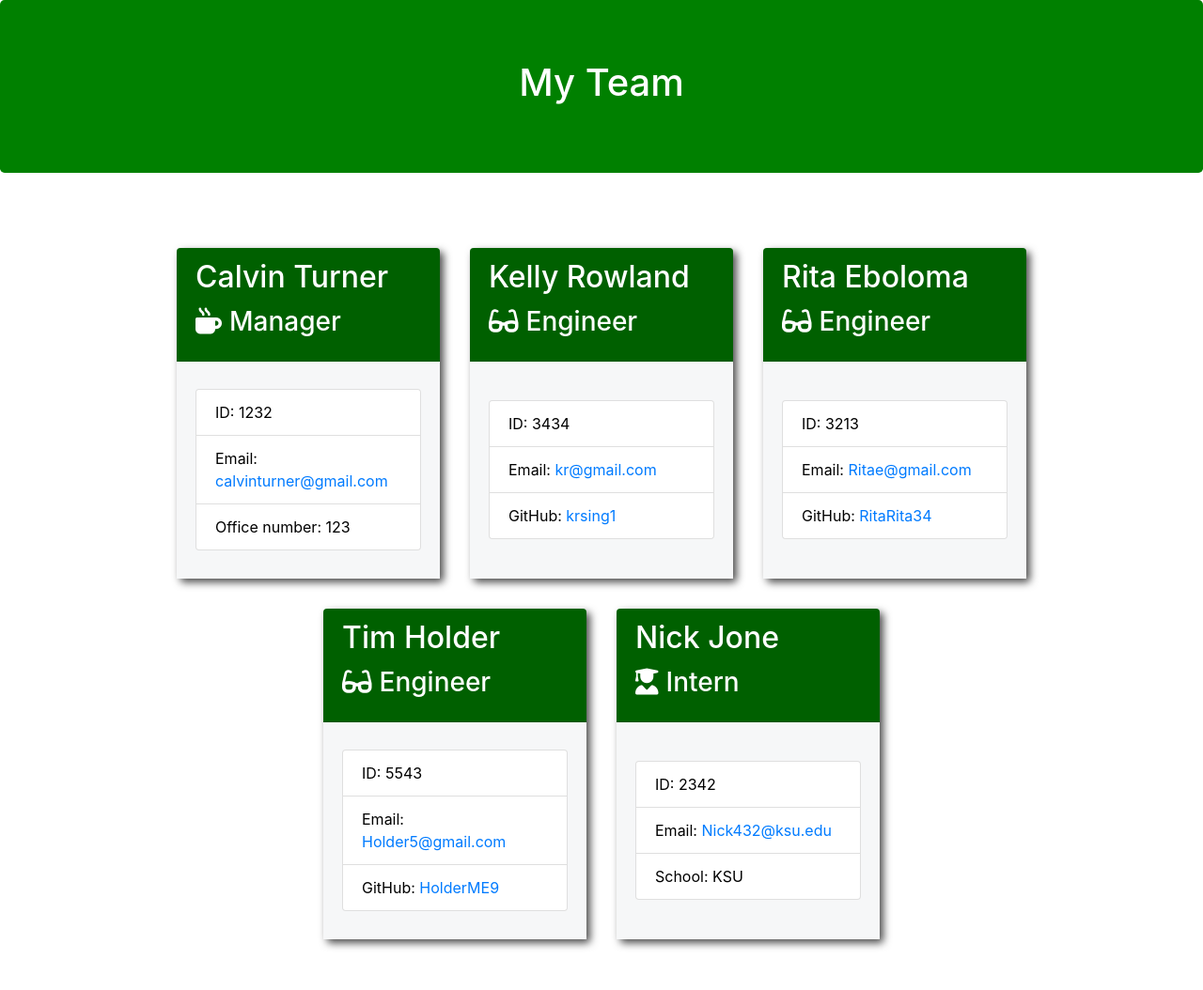
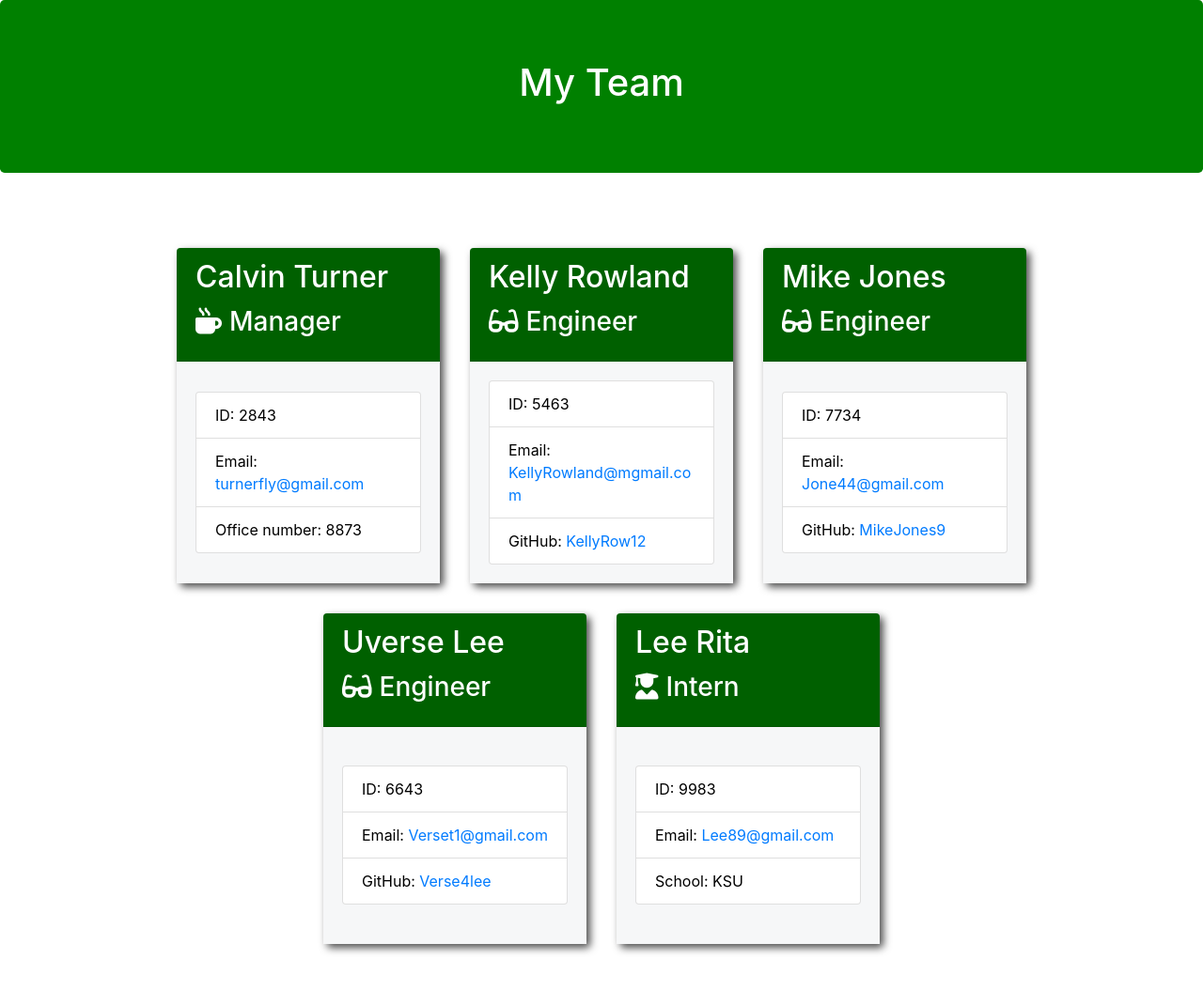
Before and after one commit to CalvinTurner10/Homework10_Team-Profile-Generator, a website: page dist/team.html in a window 1280 px wide. Shown: the whole page at 94% size. Drawn offline with nearby package versions, Linux system fonts and the light colour scheme; files that its build step writes are made by us from their sources.

```diff
--- /dev/null
+++ b/dist/style.css
@@ -0,0 +1,36 @@
+.team-heading {
+    background-color:green;
+    color: #ffffff;
+  }
+
+  .team-area {
+    max-width: 1000px;
+    margin: 3em auto;
+    flex-wrap: wrap;
+  }
+
+  .employee-card {
+    margin: 1em;
+    max-width: 280px;
+    width: 90%;
+    min-height: 22rem;
+    background-color: darkgreen;
+    color: white;
+    display: flex;
+    flex-direction: column;
+    justify-content: space-between;
+    box-shadow: 4px 4px 8px rgba(0, 0, 0, 0.7);
+    border: none;
+  }
+
+  .card-body {
+    display: flex;
+    flex-direction: column;
+    justify-content: center;
+    background-color: #f6f7f8;
+  }
+
+  .list-group-item {
+    color: #000000;
+    text-decoration: none;
+  }
--- a/dist/team.html
+++ b/dist/team.html
@@ -32,9 +32,9 @@
         </div>
         <div class="card-body">
             <ul class="list-group">
-                <li class="list-group-item">ID: 1232</li>
-                <li class="list-group-item">Email: <a href="mailto:calvinturner@gmail.com">calvinturner@gmail.com</a></li>
-                <li class="list-group-item">Office number: 123</li>
+                <li class="list-group-item">ID: 2843</li>
+                <li class="list-group-item">Email: <a href="mailto:turnerfly@gmail.com">turnerfly@gmail.com</a></li>
+                <li class="list-group-item">Office number: 8873</li>
             </ul>
         </div>
     </div>
@@ -46,50 +46,50 @@
     </div>
     <div class="card-body">
         <ul class="list-group">
-            <li class="list-group-item">ID: 3434</li>
-            <li class="list-group-item">Email: <a href="mailto:kr@gmail.com">kr@gmail.com</a></li>
-            <li class="list-group-item">GitHub: <a href="https://github.com/krsing1" target="_blank" rel="noopener noreferrer">krsing1</a></li>
+            <li class="list-group-item">ID: 5463</li>
+            <li class="list-group-item">Email: <a href="mailto:KellyRowland@mgmail.com">KellyRowland@mgmail.com</a></li>
+            <li class="list-group-item">GitHub: <a href="https://github.com/KellyRow12" target="_blank" rel="noopener noreferrer">KellyRow12</a></li>
         </ul>
     </div>
 </div>
 
         <div class="card employee-card">
     <div class="card-header">
-        <h2 class="card-title">Rita Eboloma</h2>
+        <h2 class="card-title">Mike Jones</h2>
         <h3 class="card-title"><i class="fas fa-glasses mr-2"></i>Engineer</h3>
     </div>
     <div class="card-body">
         <ul class="list-group">
-            <li class="list-group-item">ID: 3213</li>
-            <li class="list-group-item">Email: <a href="mailto:Ritae@gmail.com">Ritae@gmail.com</a></li>
-            <li class="list-group-item">GitHub: <a href="https://github.com/RitaRita34" target="_blank" rel="noopener noreferrer">RitaRita34</a></li>
+            <li class="list-group-item">ID: 7734</li>
+            <li class="list-group-item">Email: <a href="mailto:Jone44@gmail.com">Jone44@gmail.com</a></li>
+            <li class="list-group-item">GitHub: <a href="https://github.com/MikeJones9" target="_blank" rel="noopener noreferrer">MikeJones9</a></li>
         </ul>
     </div>
 </div>
 
         <div class="card employee-card">
     <div class="card-header">
-        <h2 class="card-title">Tim Holder</h2>
+        <h2 class="card-title">Uverse Lee</h2>
         <h3 class="card-title"><i class="fas fa-glasses mr-2"></i>Engineer</h3>
     </div>
     <div class="card-body">
         <ul class="list-group">
-            <li class="list-group-item">ID: 5543</li>
-            <li class="list-group-item">Email: <a href="mailto:Holder5@gmail.com">Holder5@gmail.com</a></li>
-            <li class="list-group-item">GitHub: <a href="https://github.com/HolderME9" target="_blank" rel="noopener noreferrer">HolderME9</a></li>
+            <li class="list-group-item">ID: 6643</li>
+            <li class="list-group-item">Email: <a href="mailto:Verset1@gmail.com">Verset1@gmail.com</a></li>
+            <li class="list-group-item">GitHub: <a href="https://github.com/Verse4lee" target="_blank" rel="noopener noreferrer">Verse4lee</a></li>
         </ul>
     </div>
 </div>
 
         <div class="card employee-card">
     <div class="card-header">
-        <h2 class="card-title">Nick Jone</h2>
+        <h2 class="card-title">Lee Rita</h2>
         <h3 class="card-title"><i class="fas fa-user-graduate mr-2"></i>Intern</h3>
     </div>
     <div class="card-body">
         <ul class="list-group">
-            <li class="list-group-item">ID: 2342</li>
-            <li class="list-group-item">Email: <a href="mailto:Nick432@ksu.edu">Nick432@ksu.edu</a></li>
+            <li class="list-group-item">ID: 9983</li>
+            <li class="list-group-item">Email: <a href="mailto:Lee89@gmail.com">Lee89@gmail.com</a></li>
             <li class="list-group-item">School: KSU</li>
         </ul>
     </div>
```
Also changed, not shown: README.md.
